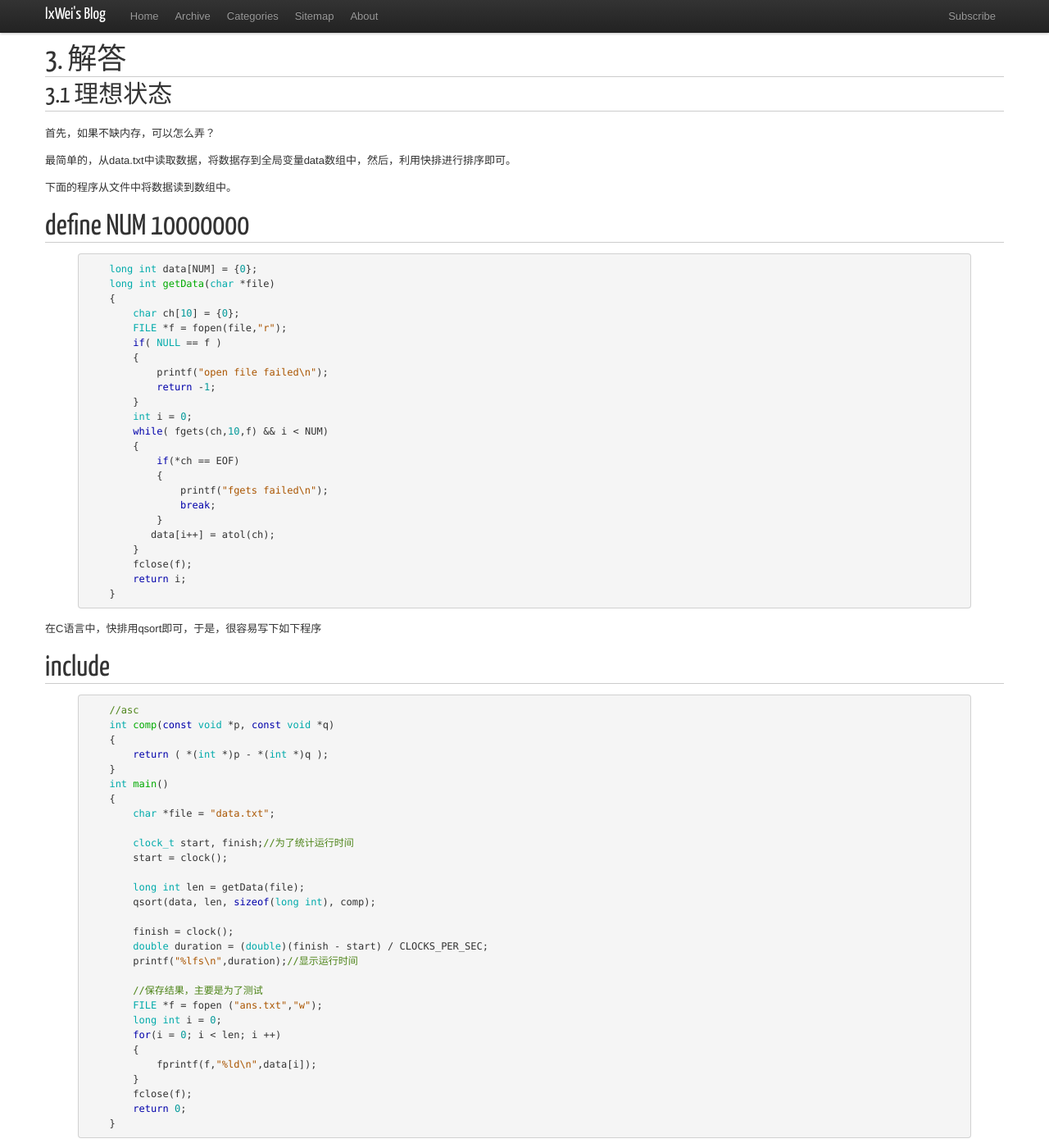
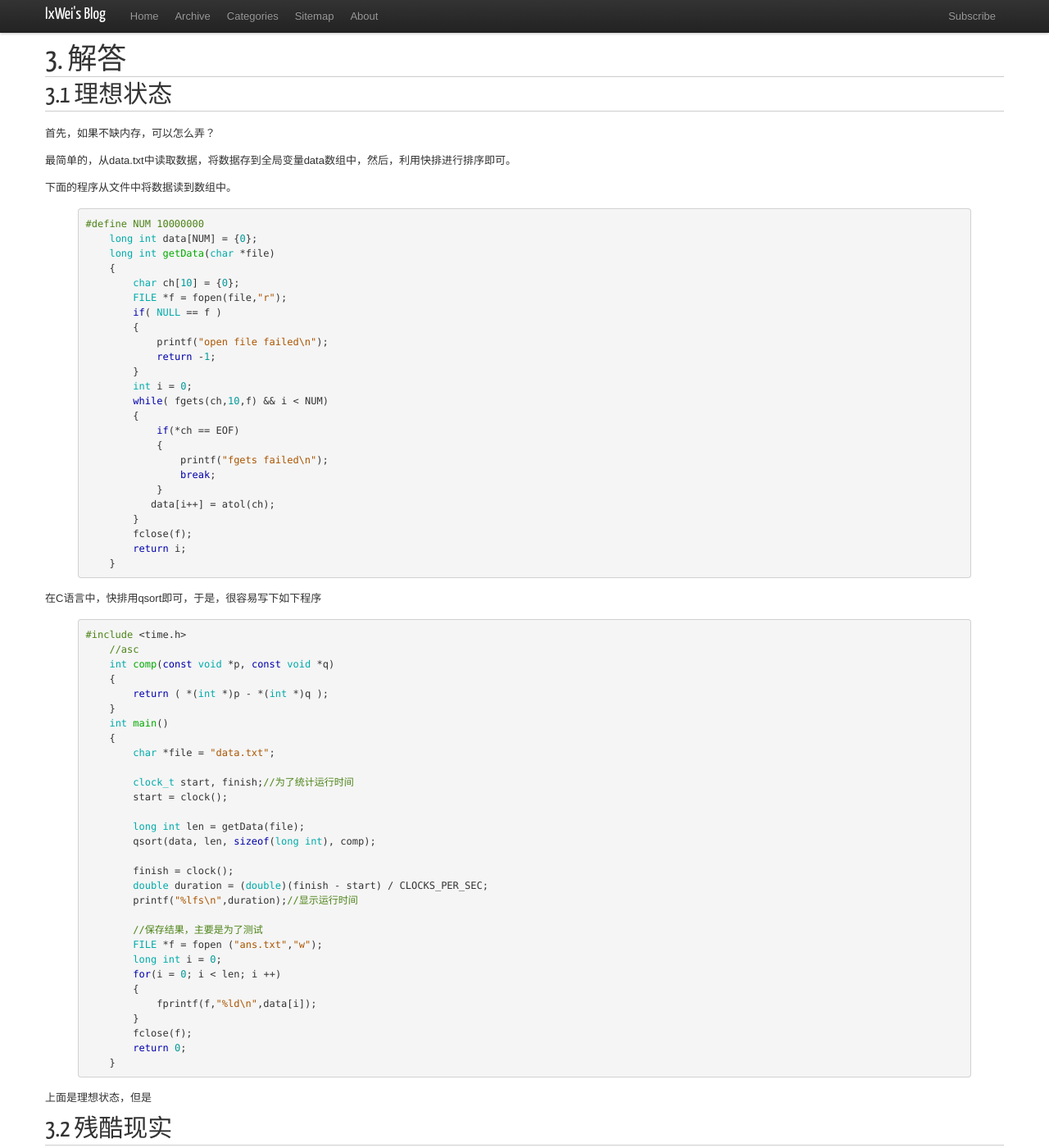
Before and after one commit to lxWei/lxwei.github.com, a Jekyll site: the page built from _posts/2013/2013-06-14-bitmap_sort.markdown, in a window 1280 px wide and 1400 px high, scrolled down 872 px. Shown: the whole window at 82% size. Built offline with Jekyll 4.4.1, drawn with Linux system fonts in a browser that asks for light colours; nearby versions of some CDN libraries; Markdown is read by kramdown in place of the engine named in the settings; comment, search, counter and statistics services are not loaded.

Commit message:
code highlight

```diff
--- a/_posts/2013/2013-06-14-bitmap_sort.markdown
+++ b/_posts/2013/2013-06-14-bitmap_sort.markdown
@@ -72,8 +72,8 @@ _要求：内存空间约1M，磁盘空间无限。_
 
 
 
+{% highlight cpp %}
 #define NUM 10000000
-{% highlight cpp %}
     long int data[NUM] = {0};
     long int getData(char *file)
     {
@@ -102,8 +102,8 @@ _要求：内存空间约1M，磁盘空间无限。_
 在C语言中，快排用qsort即可，于是，很容易写下如下程序
 
 
+{% highlight cpp %}
 #include <time.h>
-{% highlight cpp %}
     //asc
     int comp(const void *p, const void *q)
     {
```
